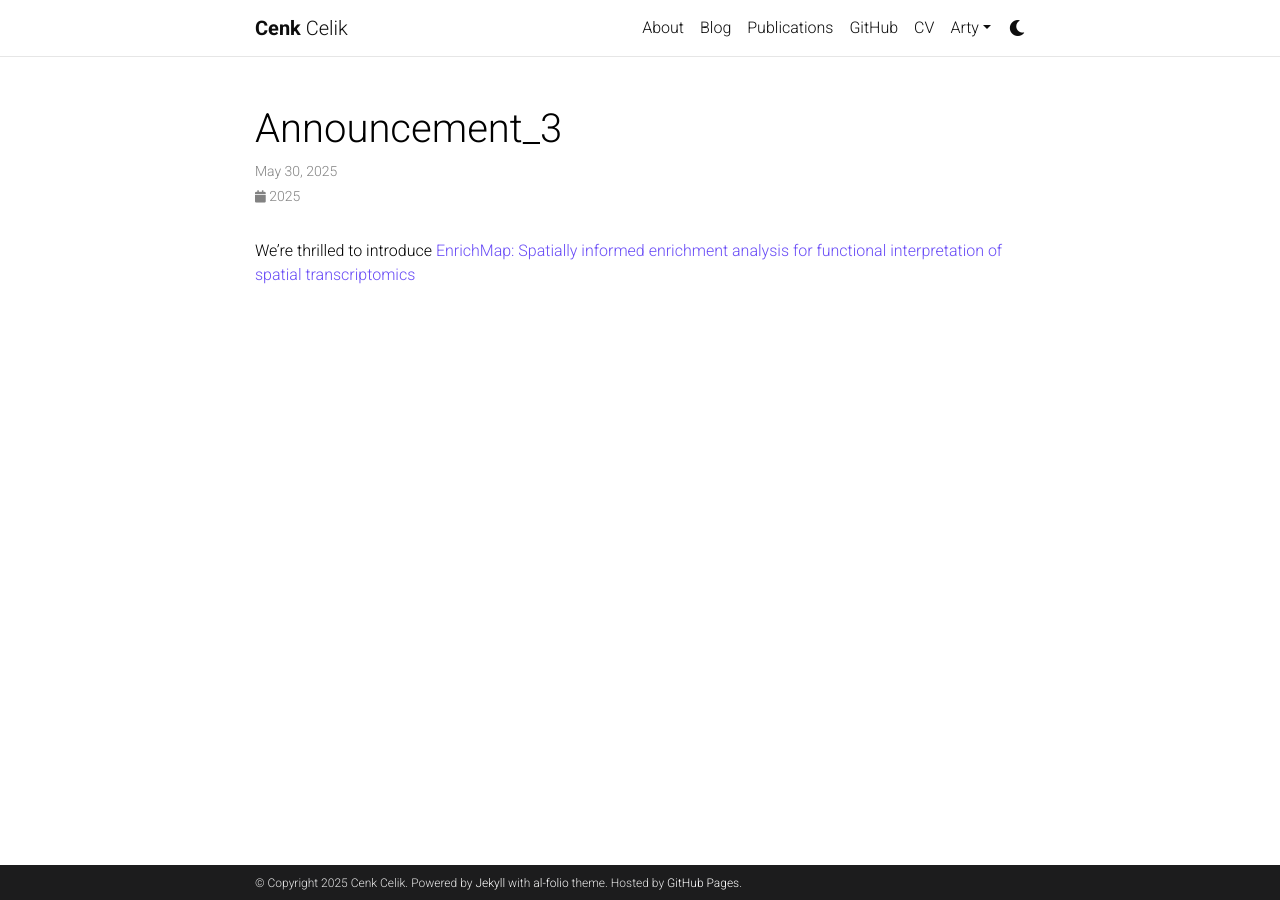
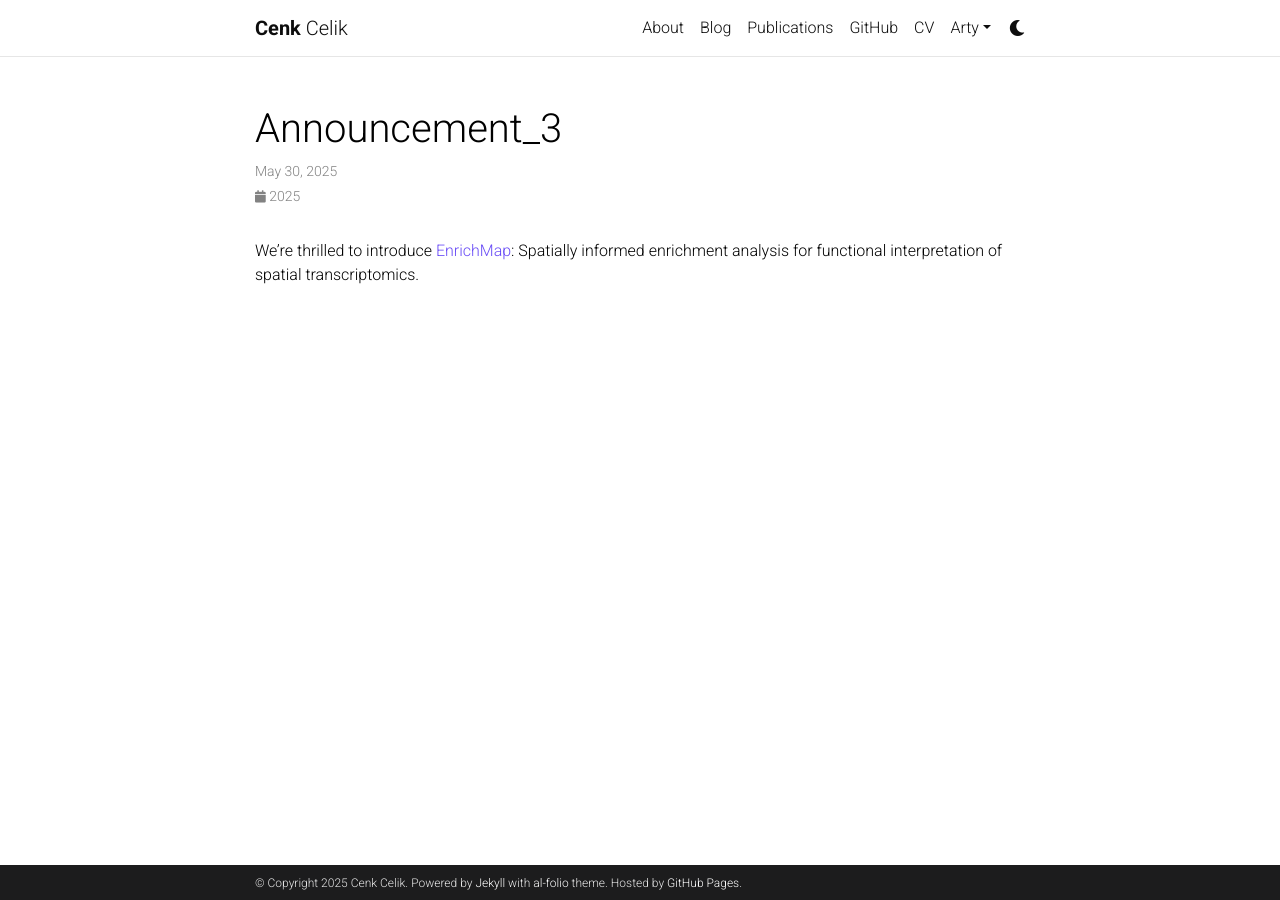
Before and after one commit to cenk-celik/cenk-celik.github.io, a Jekyll site: the page built from _news/announcement_3.md, in a window 1280 px wide. Built offline with Jekyll 4.4.1, drawn with Linux system fonts in a browser that asks for light colours; comment, search, counter and statistics services are not loaded; a style sheet for code colours, icons or effects is not loaded.

Commit message:
News updated.

```diff
--- a/_news/announcement_3.md
+++ b/_news/announcement_3.md
@@ -4,4 +4,4 @@
 inline: true
 ---
 
-We’re thrilled to introduce [EnrichMap: Spatially informed enrichment analysis for functional interpretation of spatial transcriptomics](https://doi.org/10.1101/2025.05.30.656960)
+We’re thrilled to introduce [EnrichMap](https://doi.org/10.1101/2025.05.30.656960): Spatially informed enrichment analysis for functional interpretation of spatial transcriptomics.
```
